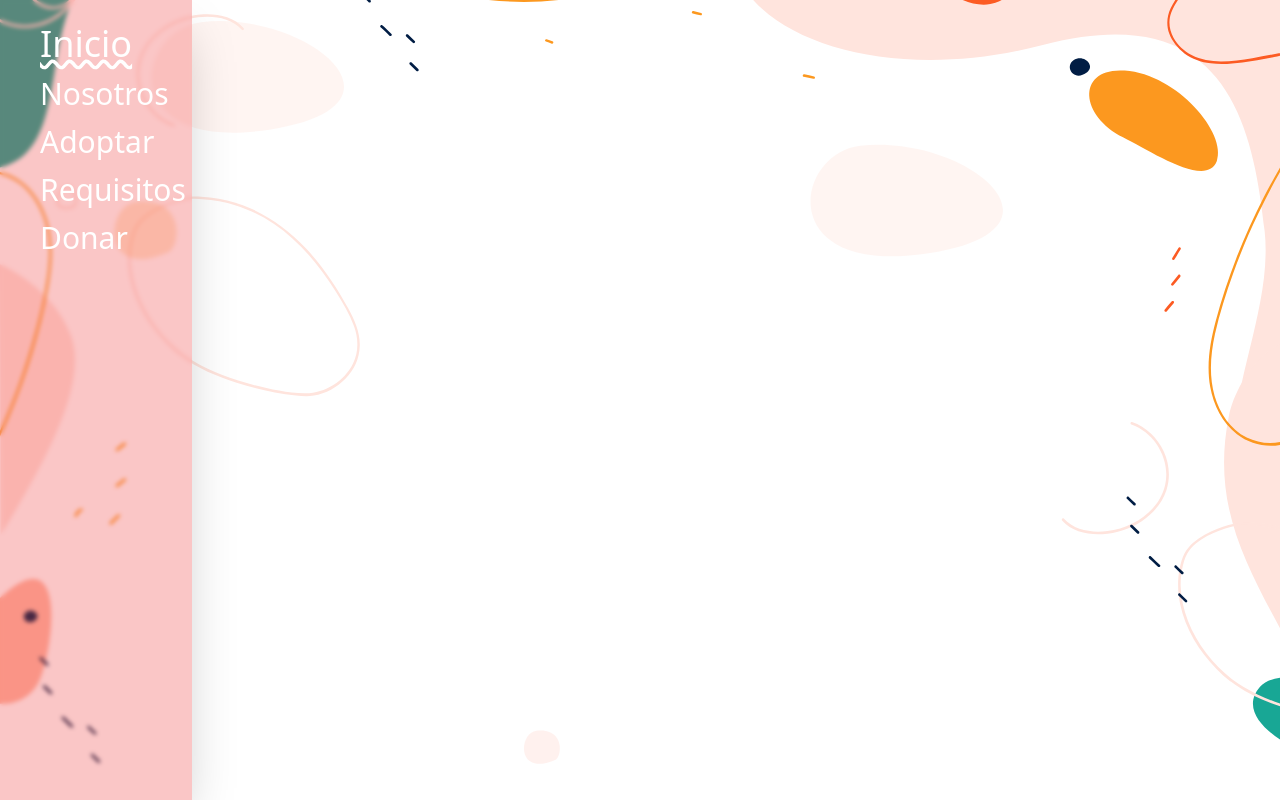
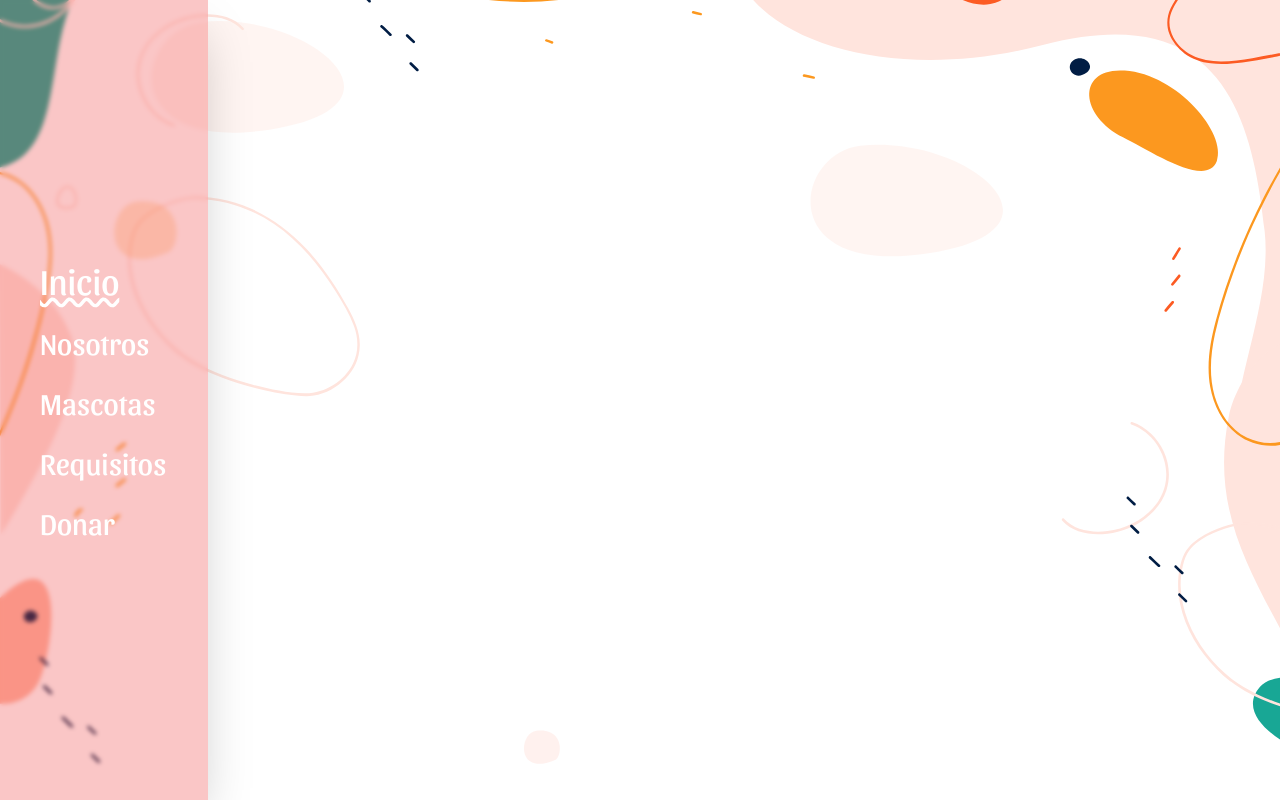
Before and after one commit to arypru/your-pet, a Vue app: page /#/ in a window 1280 px wide. Built offline with nearby package versions, Linux system fonts and the light colour scheme.

Commit message:
feat: add grid content-center

```diff
--- a/src/components/NavbarItem.vue
+++ b/src/components/NavbarItem.vue
@@ -1,5 +1,5 @@
 <template>
-    <router-link exact-active-class="text-red-500 text-4xl font-italic underline decoration-wavy"  :to="link" class="hover:underline hover:decoration-wavy text-3xl hover:font-bold text-white hover:text-white rounded-md font-sansita"> {{ texto }}</router-link>
+    <router-link exact-active-class="text-red-500 text-4xl font-sansita-regular underline decoration-wavy"  :to="link" class="hover:underline hover:decoration-wavy text-3xl hover:font-bold text-white hover:text-white rounded-md font-sansita-regular"> {{ texto }}</router-link>
 </template>
 
 <script>
--- a/src/layout/TheNavbar.vue
+++ b/src/layout/TheNavbar.vue
@@ -1,16 +1,17 @@
 <template>
-  <nav class="bg-red-500 w-48 h-full
+  <nav class="bg-red-500 w-52 h-full
+              grid content-center
               py-6 pl-10
-              flex flex-col space-y-3 justify-items-center items-stretch
+              flex flex-col space-y-6  items-stretch
               sm:items-stretch sm:justify-start
               shadow-2xl bg-opacity-30"
        style="backdrop-filter: blur(2px);">
 
-    <navbar-item texto="Inicio" link="/"/>
-    <navbar-item texto="Nosotros" link="/nosotros"/>
-    <navbar-item texto="Adoptar" link="/adoptar"/>
-    <navbar-item texto="Requisitos" link="/nosotros"/>
-    <navbar-item texto="Donar" link="/nosotros"/>
+      <navbar-item texto="Inicio" link="/"/>
+      <navbar-item texto="Nosotros" link="/nosotros"/>
+      <navbar-item texto="Mascotas" link="/adoptar"/>
+      <navbar-item texto="Requisitos" link="/requisitos"/>
+      <navbar-item texto="Donar" link="/donar"/>
   </nav>
 </template>
 
```
